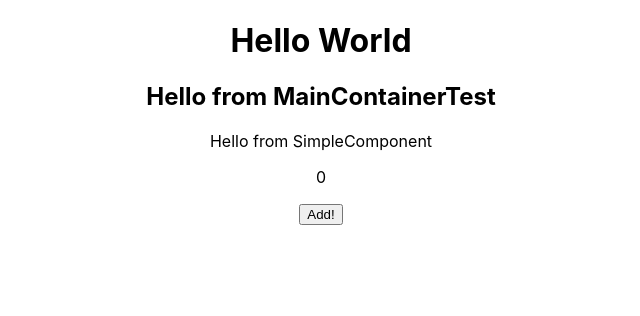
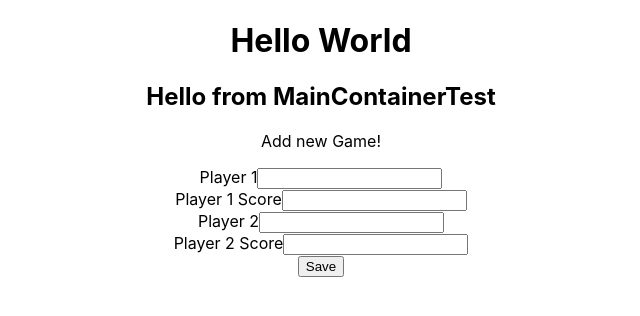
Before and after one commit to steveLacey82/AutonKata, a React (Create React App) app: page / in a window 1280 px wide. Shown: the top 316 px of the page, without its empty margins (319-959 px from the left). Built offline with nearby package versions, Linux system fonts and the light colour scheme.

Commit message:
Added basic form with comments explaining what everything is doing

```diff
--- /dev/null
+++ b/src/components/GameForm.js
@@ -0,0 +1,81 @@
+import React, { Component } from 'react';
+
+class GameForm extends Component {
+    constructor(props) {
+        super(props)
+        //This creates the component state object that we will post to our DB etc
+        this.state = {
+            player1: '',
+            player2: '',
+            p1Score: '',
+            p2Score: ''
+        }
+        // We have to bind functions so that they can be used
+        this.handleChange = this.handleChange.bind(this);
+        this.handleSubmit = this.handleSubmit.bind(this);
+    }
+
+    // This takes a change event on our input field and then finds the relevant key in the state and sets its value to the value of the input field
+    handleChange(event) {
+        this.setState({
+            [event.target.name]: event.target.value
+        })
+    }
+
+    // This handles the button click
+    handleSubmit(event) {
+        // This stops the defualt action of buttons which is to post to the browser URL
+        event.preventDefault();
+
+        // Just checking that our function is sending data
+        console.log("This is my post", this.state);
+
+        // This is a function propped down from our main container we pass it the state from our form and it handles adding it to the games array in our main state
+        this.props.newGame(this.state)
+
+        // Our input fields get their default value from the state so we set state back to empty strings after everything else to clear the form fields
+        this.setState({
+            player1: '',
+            player2: '',
+            p1Score: '',
+            p2Score: ''
+        })
+    }
+
+    // You cannot comment inside the render as anything in there is rendered on the page
+    //
+    // The onchange in the input calls the handleChange function whenever a change happens in the field
+    // The onClick in the button calls the handleSubmit function when we click the save button in browser
+    render() {
+        return (
+            <>
+                <p>Add new Game!</p>
+                <form>
+                    <div>
+                        <label htmlFor="player1">Player 1</label>
+                        <input type='text' name='player1' onChange={this.handleChange} value={this.state.player1} />
+                    </div>
+                    <div>
+                        <label htmlFor="p1Score">Player 1 Score</label>
+                        <input type='number' name='p1Score' onChange={this.handleChange} value={this.state.p1Score} />
+                    </div>
+                    <div>
+                        <label htmlFor="player2">Player 2</label>
+                        <input type='text' name='player2' onChange={this.handleChange} value={this.state.player2} />
+                    </div>
+
+                    <div>
+                        <label htmlFor="p2Score">Player 2 Score</label>
+                        <input type='number' name='p2Score' onChange={this.handleChange} value={this.state.p2Score} />
+                    </div>
+                    <div>
+                        <button onClick={this.handleSubmit}>Save</button>
+                    </div>
+                </form>
+            </>
+        )
+    }
+}
+
+// You need to export your components etc so theyt can be read by other pages
+export default GameForm;
--- a/src/containers/MainContainer.js
+++ b/src/containers/MainContainer.js
@@ -1,28 +1,37 @@
 import React, {Component} from 'react';
-import SimpleComponent from '../components/SimpleComponent';
+import GameForm from '../components/GameForm';
 
 class MainContainer extends Component{
     constructor(props){
         super(props)
         this.state = {
-            counter: 0
+            // counter: 0,
+            games: []
         }
-        this.counterAdder = this.counterAdder.bind(this);
+       // this.counterAdder = this.counterAdder.bind(this);
+       this.addNewGame = this.addNewGame.bind(this);
     }
 
-     counterAdder() {
+    //  counterAdder() {
+    //     let prevState = this.state.counter;
+    //     prevState += 100;
+    //     let newState = prevState;
+    //     this.setState({counter: newState})
+    // }
 
-        let prevState = this.state.counter;
-        prevState += 1;
+    // This function will add the new game from our game form to the games array in our main containers state
+    addNewGame(game){
+        let prevState = this.state.games;
+        prevState.push(game);
         let newState = prevState;
-        this.setState({counter: newState})
+        this.setState({counter: newState});
     }
 
     render(){
         return(
             <>
                 <h2>Hello from MainContainerTest</h2>
-                <SimpleComponent count = {this.state.counter} addMore = {this.counterAdder}/>
+                <GameForm newGame = {this.addNewGame}/>
             </>
         )
     }
```
Also changed, not shown: src/logo.svg (deleted).
